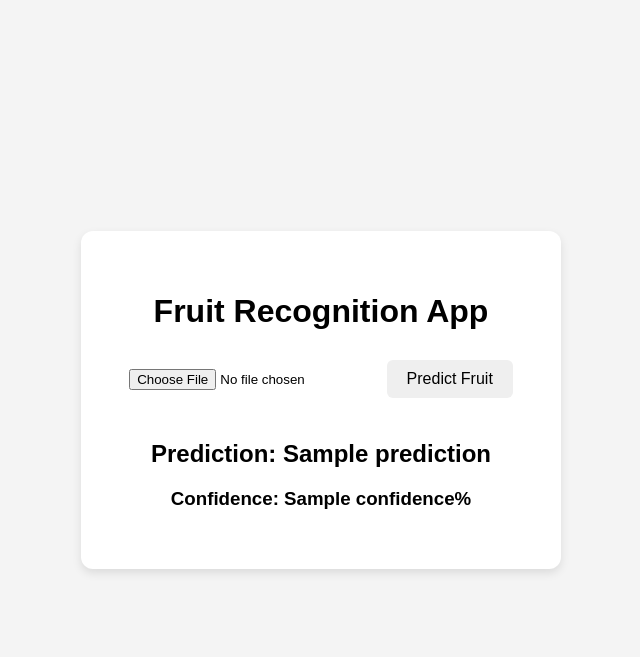
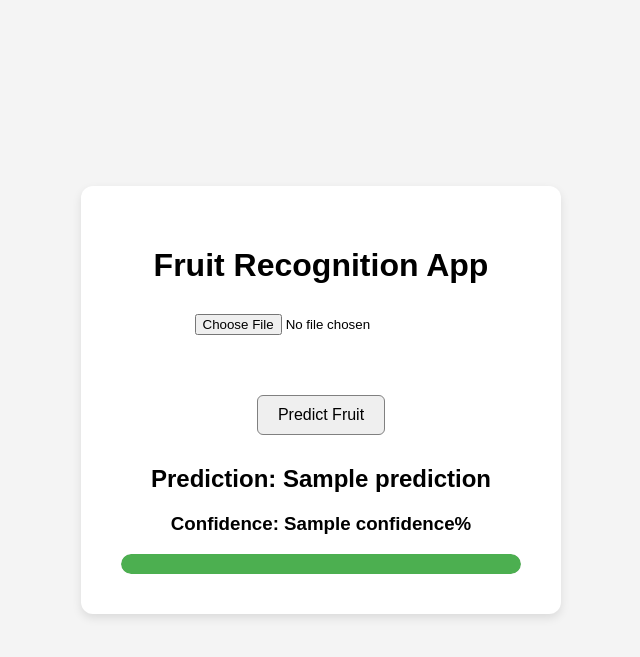
Before and after one commit to Kamal-Bhagchandani/fruit-recognition-app, a Flask app: template app/templates/index.html in a window 1280 px wide. Shown: the top 657 px of the page, without its empty margins (319-959 px from the left). Run offline with Flask 3, Linux system fonts and the light colour scheme; the template is opened without the code that fills it: most values are stand-ins (such as "Sample title", 1, 10 or a date in 2020).

Commit message:
Add image preview and confidence progress bar UI

```diff
--- /dev/null
+++ b/app/static/script.js
@@ -0,0 +1,12 @@
+const imageInput = document.getElementById("fruit_image");
+
+const previewImage = document.getElementById("preview-image");
+
+imageInput.addEventListener("change", function(event) {
+    const file = event.target.files[0];
+
+    if (file) {
+        previewImage.src = URL.createObjectURL(file);
+        previewImage.style.display = "block";
+    }
+});
--- a/app/static/style.css
+++ b/app/static/style.css
@@ -30,16 +30,44 @@ input[type="file"] {
 
 button {
     padding: 10px 20px;
-    border: none;
+    border: grey solid 1px;
     border-radius: 6px;
-    cursor: pointer;
     font-size: 16px;
 }
 
 button:hover {
+    border: black solid 1px;
+    cursor: pointer;
     opacity: 0.9;
 }
 
 .result {
     margin-top: 30px;
 }
+
+.preview-container {
+    margin: 20px 0;
+    display: flex;
+    justify-content: center;
+}
+
+#preview-image {
+    width: 250px;
+    border-radius: 10px;
+    display: none;
+}
+
+.progress-bar {
+    width: 100%;
+    height: 20px;
+    background-color: #ddd;
+    border-radius: 10px;
+    overflow: hidden;
+    margin-top: 10px;
+}
+
+.progress-fill {
+    height: 100%;
+    background-color: #4caf50;
+    border-radius: 10px;
+}
--- a/app/templates/index.html
+++ b/app/templates/index.html
@@ -12,7 +12,13 @@
         <h1>Fruit Recognition App</h1>
 
         <form action="/predict" method="POST" enctype="multipart/form-data">
-            <input type="file" name="fruit_image" required>
+            <input type="file" name="fruit_image" id="fruit_image" accept="image/*" required>
+
+            <!-- Image Preview -->
+            <div class="preview-container">
+                <img id="preview-image" src="#" alt="Image Preview">
+            </div>
+
             <button type="submit">Predict Fruit</button>
         </form>
 
@@ -21,10 +27,15 @@
                 <h2>Prediction: {{ prediction }}</h2>
 
                 <h3>Confidence: {{ confidence }}%</h3>
+
+                <div class="progress-bar">
+                    <div class="progress-fill" style="width: {{ confidence }}%;"></div>
+                </div>
             </div>
         {% endif %}
 
     </div>
 
+    <script src="{{ url_for('static', filename='script.js') }}"></script>
 </body>
 </html>
```
